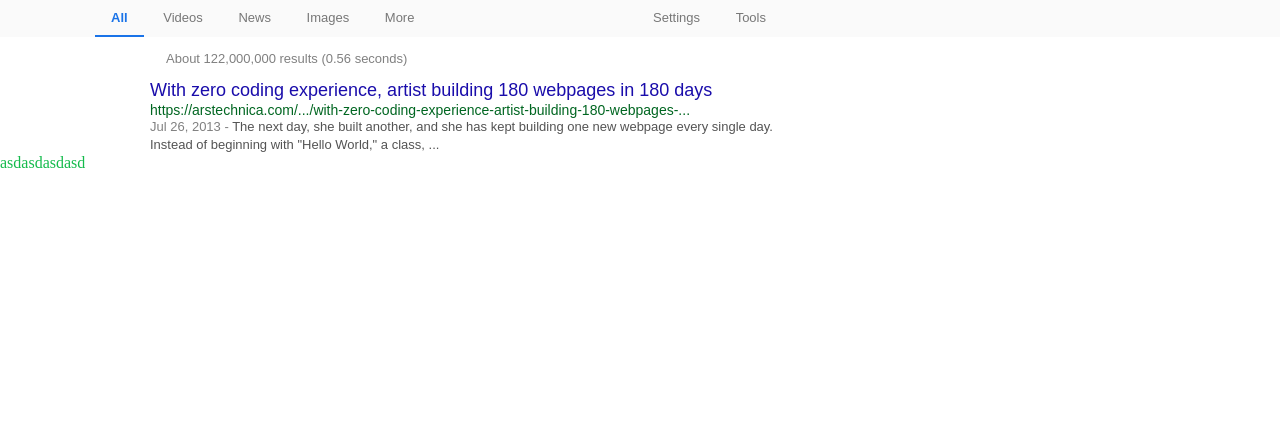
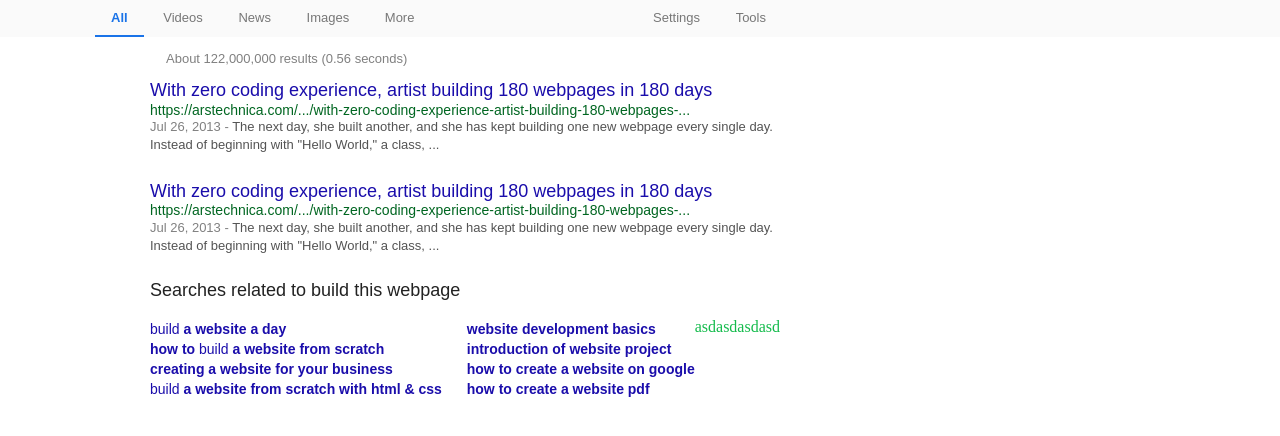
Before and after one commit to EclDev/google-homepage, a plain HTML site: page index.html in a window 1280 px wide. Shown: the part 86-522 px from the top of the page. Drawn offline with Linux system fonts and the light colour scheme.

Commit message:
Added related results. Line height is kind of off

```diff
--- a/index.html
+++ b/index.html
@@ -79,6 +79,55 @@
                 The next day, she built another, and she has kept building one new webpage every single day. Instead of beginning with "Hello World," a class,&nbsp;...
             </span>
         </div>
+        <div class="rItem">
+            <h3 class="resultItemLink">
+                <a class="resultItemLink" href="https://arstechnica.com/information-technology/2013/07/with-zero-coding-experience-artist-building-180-webpages-in-180-days/"
+                >With zero coding experience, artist building 180 webpages in 180 days</a>
+            </h3>
+            <cite class="resultCite">
+                https://arstechnica.com/.../with-zero-coding-experience-artist-building-180-webpages-...
+            </cite>
+            <br>
+            <span class="resultSummary">
+                <span class="resultDate">
+                    Jul 26, 2013 -
+                </span>
+                The next day, she built another, and she has kept building one new webpage every single day. Instead of beginning with "Hello World," a class,&nbsp;...
+            </span>
+        </div>
+
+        <div class="related">
+            <div class="relatedHead">
+                Searches related to build this webpage
+            </div>
+            <div class="relatedLinks">
+                <div class="leftLinks">
+                    <p>
+                        <a class="lLink" href="#">build <b>a website a day</b></a>
+                    </p>
+                    <p>
+                        <a class="lLink" href="#"><b>how to</b> build <b>a website from scratch</b></a>
+                    </p>
+                    <p>
+                        <a class="lLink" href="#"><b>creating a website for your business</b></a>
+                    </p>
+                    <p>
+                        <a class="lLink" href="#">build <b>a website from scratch with html &amp; css</b></a>
+                    </p>
+                </div>
+                <div class="rightLinks">
+                        <p><a href="#" class="lLink"><b>website development basics</b></a></p>
+                        <p><a href="#" class="lLink"><b>introduction of website project</b></a></p>
+                        <p><a href="#" class="lLink"><b>how to create a website on google</b></a></p>
+                        <p><a href="#" class="lLink"><b>how to create a website pdf</b></a></p>
+                </div>
+            </div>
+        </div>
+
+
+
+
+
     </div>
 </div>
 
--- a/style.css
+++ b/style.css
@@ -2,6 +2,11 @@ html, body {
     margin: 0;
     padding: 0;
 }
+
+b {
+    font-weight: 700;
+}
+
 
 .heading{
     overflow: hidden;
@@ -174,6 +179,7 @@ html, body {
 
 .rItem{
     line-height: 1.2;
+    padding-bottom: 26px;
 }
 
 .resultItemLink{
@@ -189,9 +195,7 @@ html, body {
 .resultItemLink:hover{
     text-decoration: underline;
 }
-.resultItemLink:visited{
-    color: #609;
-}
+
 
 .resultCite{
     color: #006621;
@@ -219,6 +223,47 @@ html, body {
     font-family: arial,sans-serif;
     color: #545454;;
 }
+
+.relatedHead{
+    font-family: arial,sans-serif;
+    color: #222;
+    font-weight: 400;
+    font-size: 18px;
+    padding-bottom: 20px;
+
+}
+
+.relatedLinks{
+    font-family: arial,sans-serif;
+    font-weight: 400;
+    text-decoration: none;
+    font-size: 14px;
+    line-height: 20px;
+    color: #1a0dab;
+
+}
+
+.leftLinks{
+    float: left;
+    padding-right: 25px;
+
+}
+
+.rightLinks{
+    float: left;
+}
+
+.lLink{
+    text-decoration: none;
+    color: #1a0dab;
+
+}
+
+.lLink:hover{
+    text-decoration: underline;
+}
+
+
 #balls {
     color: rgb(20, 187, 76);
 
```
